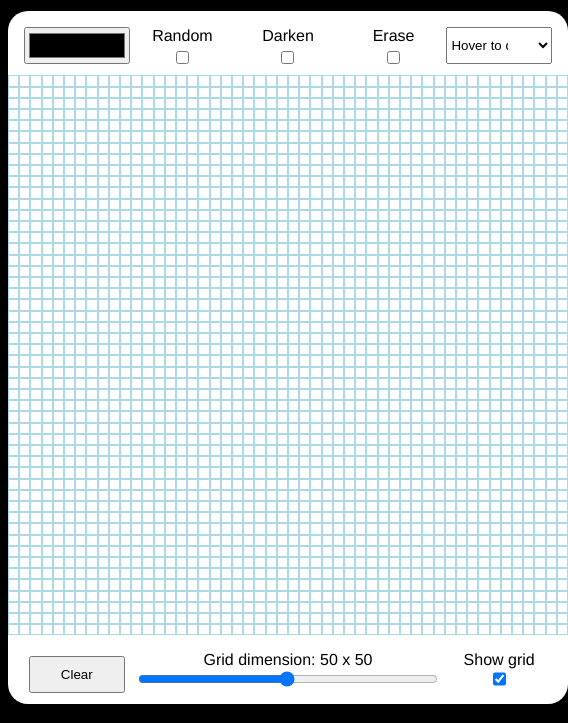
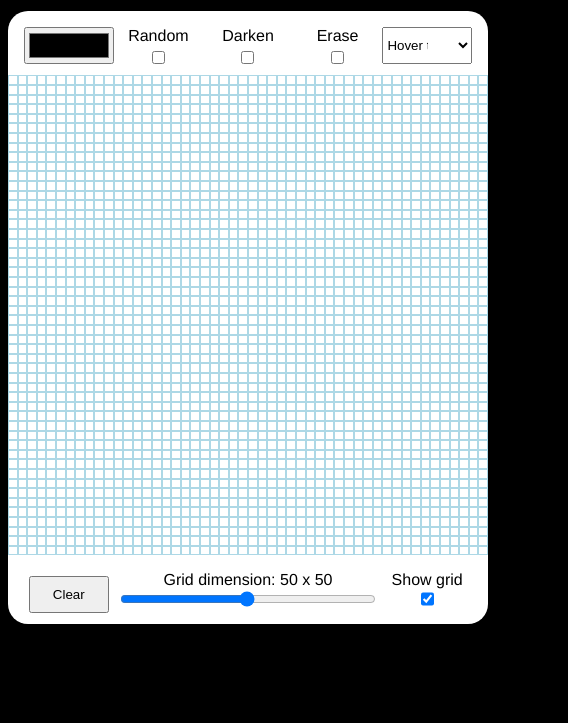
Before and after one commit to MaryangaOdin/etch-a-sketch, a plain HTML site: page index.html in a window 390 px wide. Shown: the part 121-844 px from the top of the page, 568 px wide, since content can reach past the window. Drawn offline with Linux system fonts and the light colour scheme.

Commit message:
Made it less wide for phone screens

```diff
--- a/styles/main.css
+++ b/styles/main.css
@@ -43,8 +43,8 @@ input, select {
     display: grid;
     grid-template-columns: repeat(var(--grid-dimension), 1fr);
     grid-template-rows: repeat(var(--grid-dimension), 1fr);
-    width: 35em;
-    height: 35em;
+    width: 30em;
+    height: 30em;
     margin: 0 auto;
     background-color: white;
 }
@@ -64,7 +64,7 @@ input, select {
     grid-template-columns: repeat(5, 1fr);
     grid-template-rows: repeat(5, 1fr);
     background-color: white;
-    width: 35em;
+    width: 30em;
     margin: 0 auto;
     text-align: center;
     border-top-left-radius: 20px;
@@ -93,7 +93,7 @@ input, select {
     grid-template-rows: 1fr 1fr;
     grid-template-columns: 1fr 3fr 1fr;
     background-color: white;
-    width: 35em;
+    width: 30em;
     margin: 0 auto;
     text-align: center;
     border-bottom-right-radius: 20px;
```
